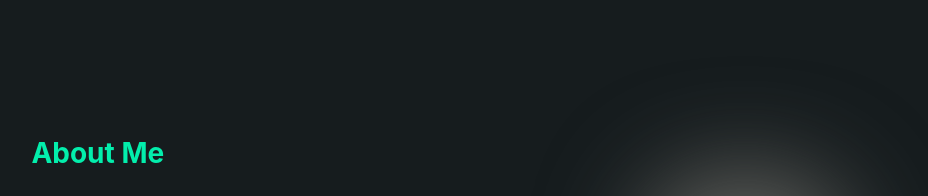
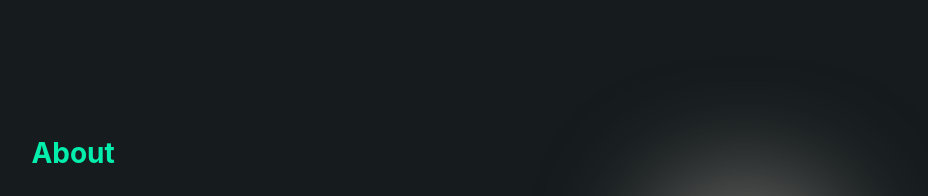
Before and after one commit to chrisyhlee/portfolio, a React (Create React App) app: page / in a window 1280 px wide. Shown: the part 1035-1231 px from the top of the page, without its empty margins (199-1127 px from the left). Built offline with nearby package versions, Linux system fonts and the light colour scheme.

Commit message:
testing change

```diff
--- a/src/App.js
+++ b/src/App.js
@@ -38,7 +38,7 @@ const App = () => {
       </div>
 
       <div ref={about} className='aboutMe'>
-        <h3 className='aboutHeader'>About Me</h3>
+        <h3 className='aboutHeader'>About</h3>
         <About />
       </div>
 
```
